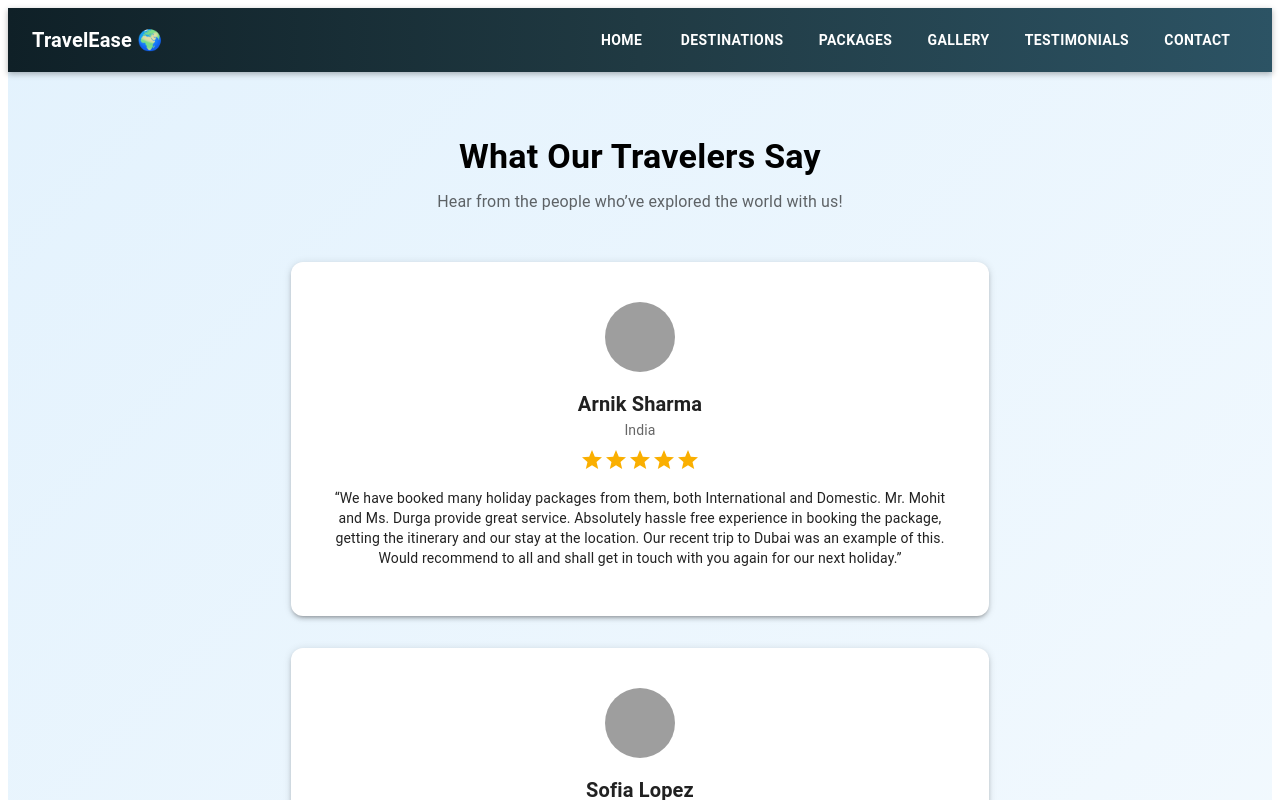
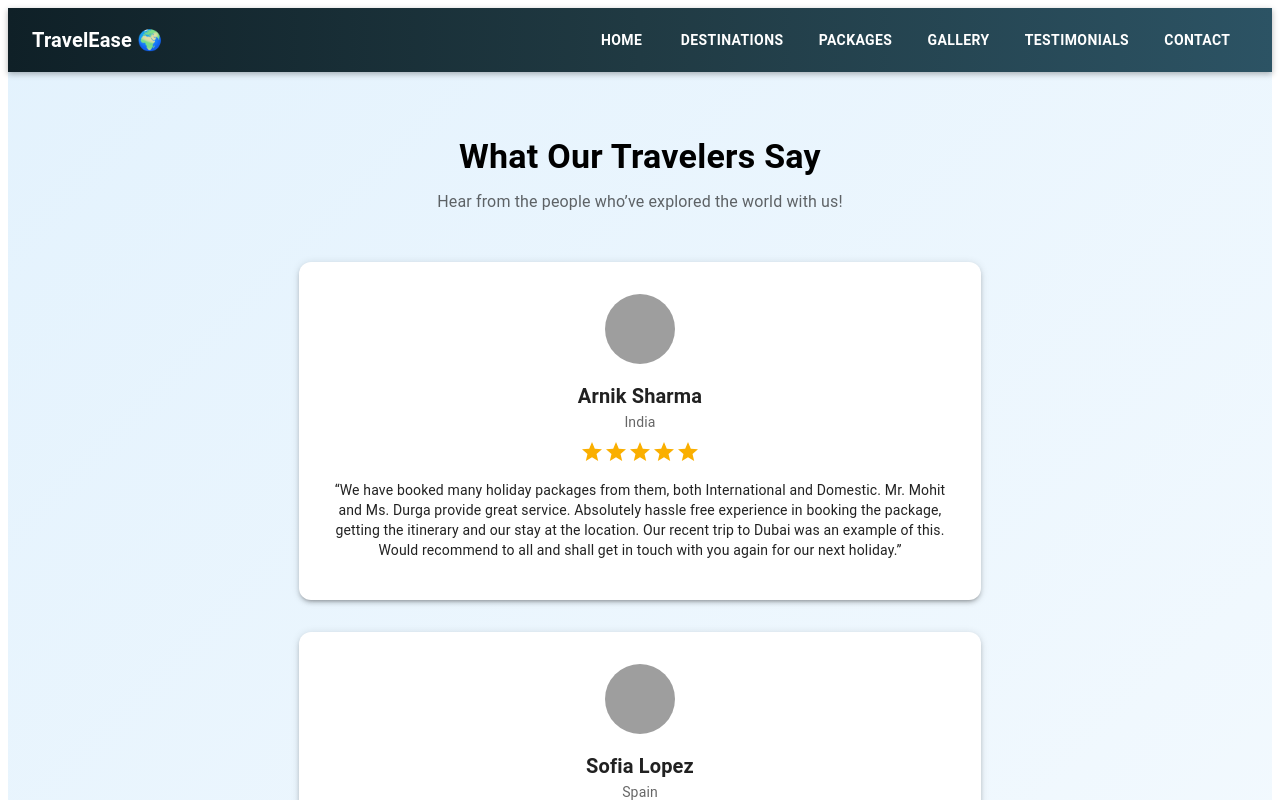
Before and after one commit to AshokC46/TravelEase, a React (Vite) app: page /#/reviews in a window 1280 px wide. Shown: the top 800 px of the page. Built offline with nearby package versions, Linux system fonts and the light colour scheme; grey boxes are pictures that could not be loaded.

Commit message:
Updated Travel Reviews

```diff
--- a/src/components/Reviews.jsx
+++ b/src/components/Reviews.jsx
@@ -74,7 +74,7 @@ const Reviews = () => {
           <Grid item xs={12} sm={6} md={6} key={index}>
             <Card
               sx={{
-                p: 3,
+                p: 2,
                 borderRadius: 3,
                 boxShadow: 3,
                 maxWidth: 650,
```
